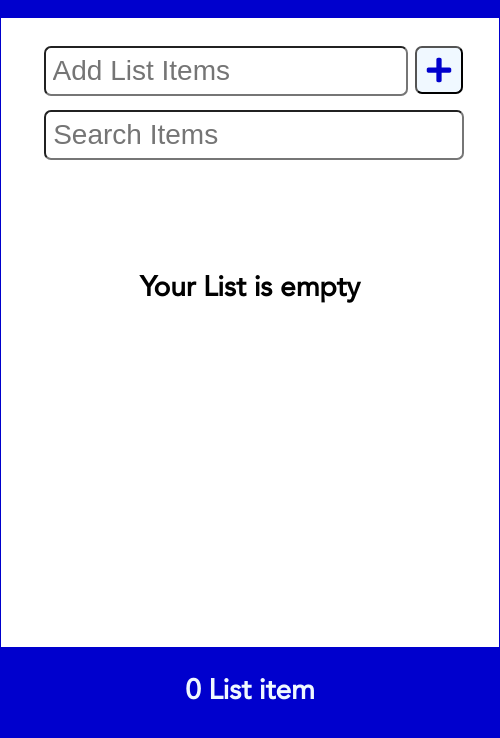
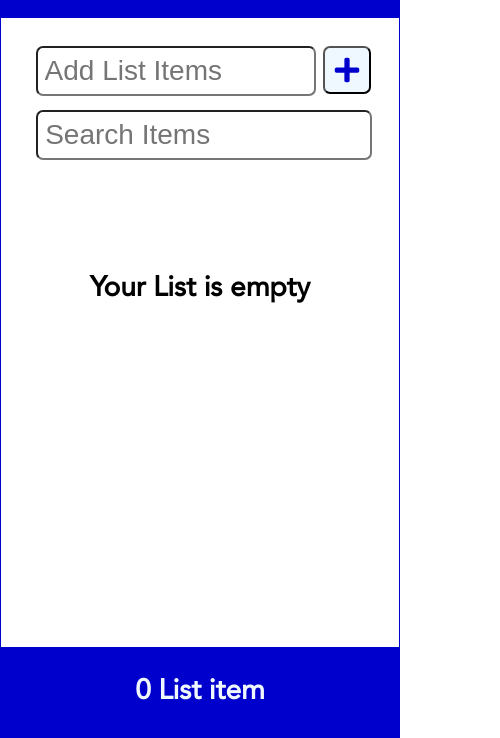
Before and after one commit to vimal546/to-do-list, a React app: page / in a window 390 px wide. Shown: the part 106-844 px from the top of the page, 500 px wide, since content can reach past the window. Built offline with nearby package versions, Linux system fonts and the light colour scheme.

Commit message:
fist deploy-styleb

```diff
--- a/src/index.css
+++ b/src/index.css
@@ -166,9 +166,15 @@ form button:hover{
     position: absolute;
     left: -999999px;
 }
-/* @media screen and (max-width:500px){
+@media screen and (max-width:500px){
     .App{
-        height: 30rem;
-        width: 40%;
+        min-width: 400px;
+        border: 1px solid mediumblue;
     }
-} */
+    .addForm input[type ='text']{
+        width: 10rem;
+    }
+    .searchForm input[type="text"]{
+        width: 12rem;
+    }
+}
```
